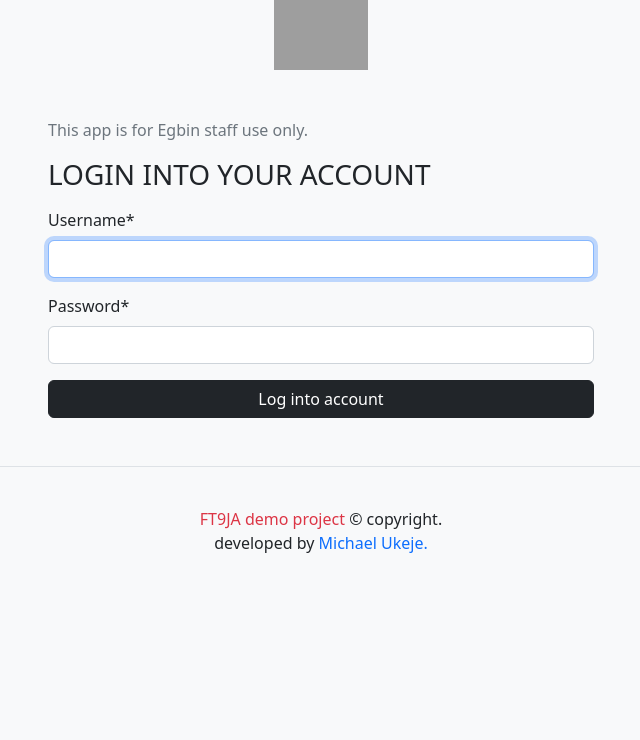
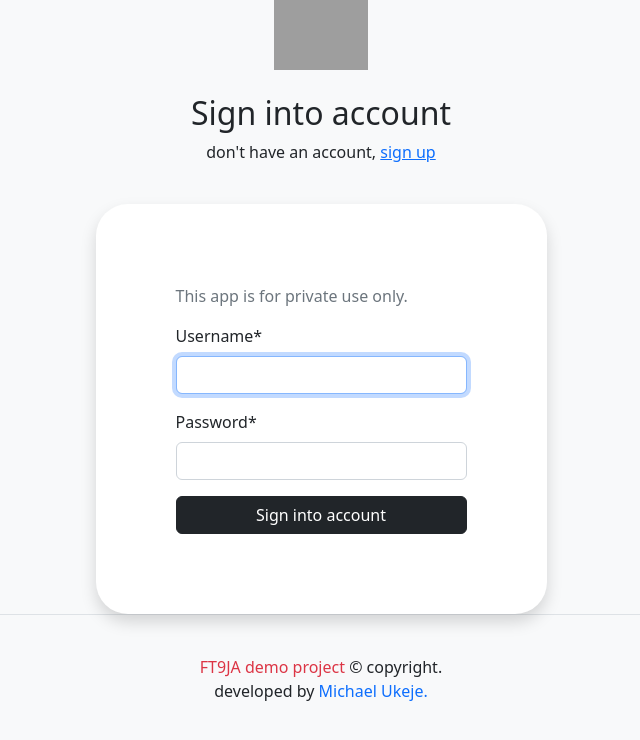
Before and after one commit to ndmichael/ft9simulations, a Django app: page / in a window 1280 px wide. Shown: the top 740 px of the page, without its empty margins (319-959 px from the left). Run offline with Django 4.2, Linux system fonts and the light colour scheme; some libraries are stand-ins or nearby versions; grey boxes are pictures that could not be loaded.

Commit message:
login styled

```diff
--- a/account/templates/account/login.html
+++ b/account/templates/account/login.html
@@ -4,26 +4,33 @@
 
 
 {% block content %}
-    <section class="bg-light">
-        <div class=" container my-5">
+    <section>
+        <div class=" container">
             <div class="row">
-                <div class="col-12 col-sm-6 mx-auto">
-                    <p class=" text-muted">This app is for Egbin staff use only.</p>
+                <div class="col-12 col-sm-5 mx-auto">
+                    <div class=" text-center py-4">
+                        <h2>Sign into account</h2>
+                        <p>don't have an account, <a href="">sign up</a></p>
+                    </div>
+                    <div class="bg-white shadow rounded-5" style="padding: 5em;">
+                        <p class=" text-muted">This app is for private use only.</p>
                         <form action="" method="POST">
                             {% csrf_token %}
                             <fieldset>
-                            <h3 class="mb-3">LOGIN INTO YOUR ACCOUNT</h3>
-                            {{form|crispy}}
+                                <!-- {{form|crispy}} -->
+                                {{ form.username | as_crispy_field }}
+                                {{ form.password | as_crispy_field }}
                             </fieldset>
 
                             <div class=" form-group">
                                 <button class="btn btn-dark col-12">
-                                Log into account
+                                    Sign into account
                                 </button>
                             </div>
                         </form>
                     </div>
                 </div>
             </div>
+        </div>
     </section>
 {% endblock content %}
```
Lines whose indentation alone changed are shown as unchanged.
